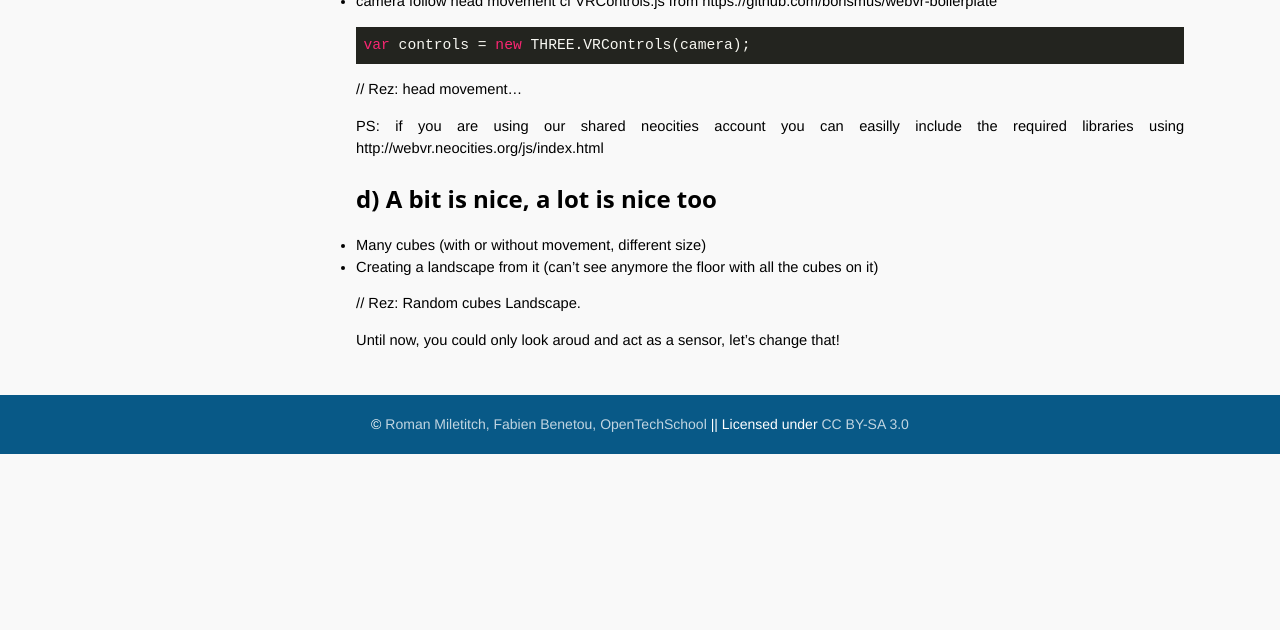
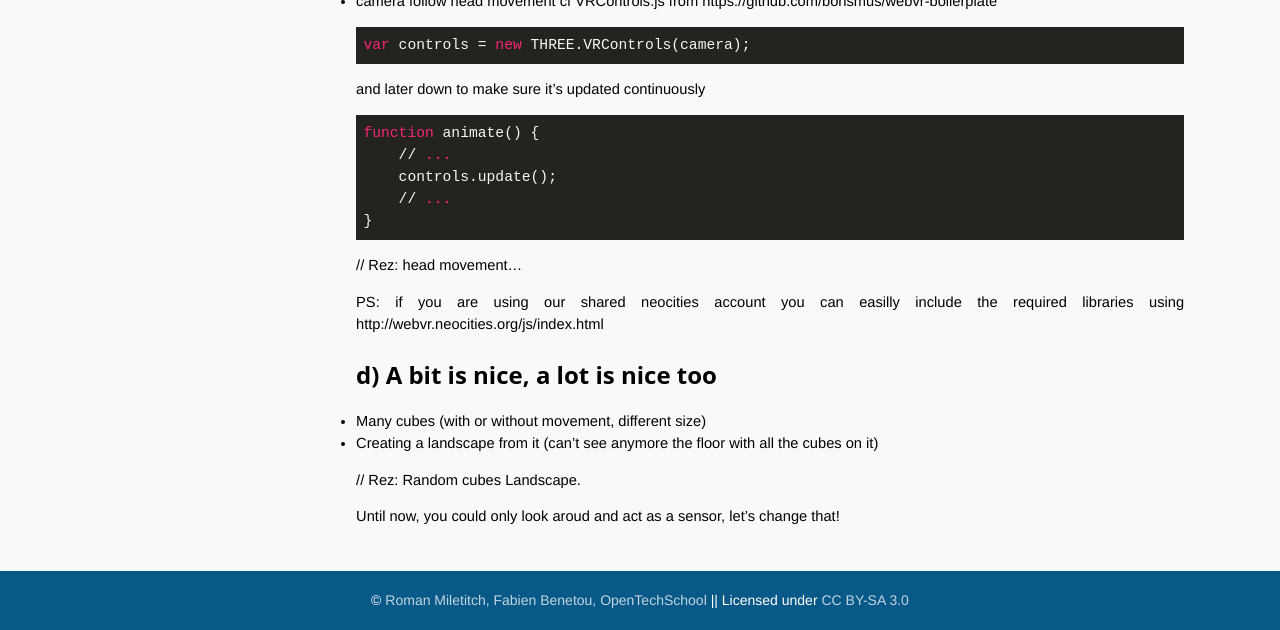
Before and after one commit to OpenTechSchool-Brussels/webVR-for-3D-graphics-and-music, a Jekyll site: the page built from your-3D-scene.markdown, in a window 1280 px wide and 900 px high, scrolled down 3820 px, cut to the strip 270-900 px from the top of the window. Built offline with Jekyll 4.4.1, drawn with Linux system fonts in a browser that asks for light colours; Markdown is read by kramdown in place of the engine named in the settings; before the commit the page ends 4544 px from its top, so only the background shows below that.

Commit message:
Update your-3D-scene.markdown

````diff
--- a/your-3D-scene.markdown
+++ b/your-3D-scene.markdown
@@ -127,6 +127,16 @@ var mgr = new WebVRManager(effect);
 var controls = new THREE.VRControls(camera);
 ```
 
+and later down to make sure it's updated continuously
+
+```javascript
+function animate() {
+	// ...
+	controls.update();
+	// ...
+}
+```
+
 // Rez: head movement...
 
 PS: if you are using our shared neocities account you can easilly include the required libraries using http://webvr.neocities.org/js/index.html
````
